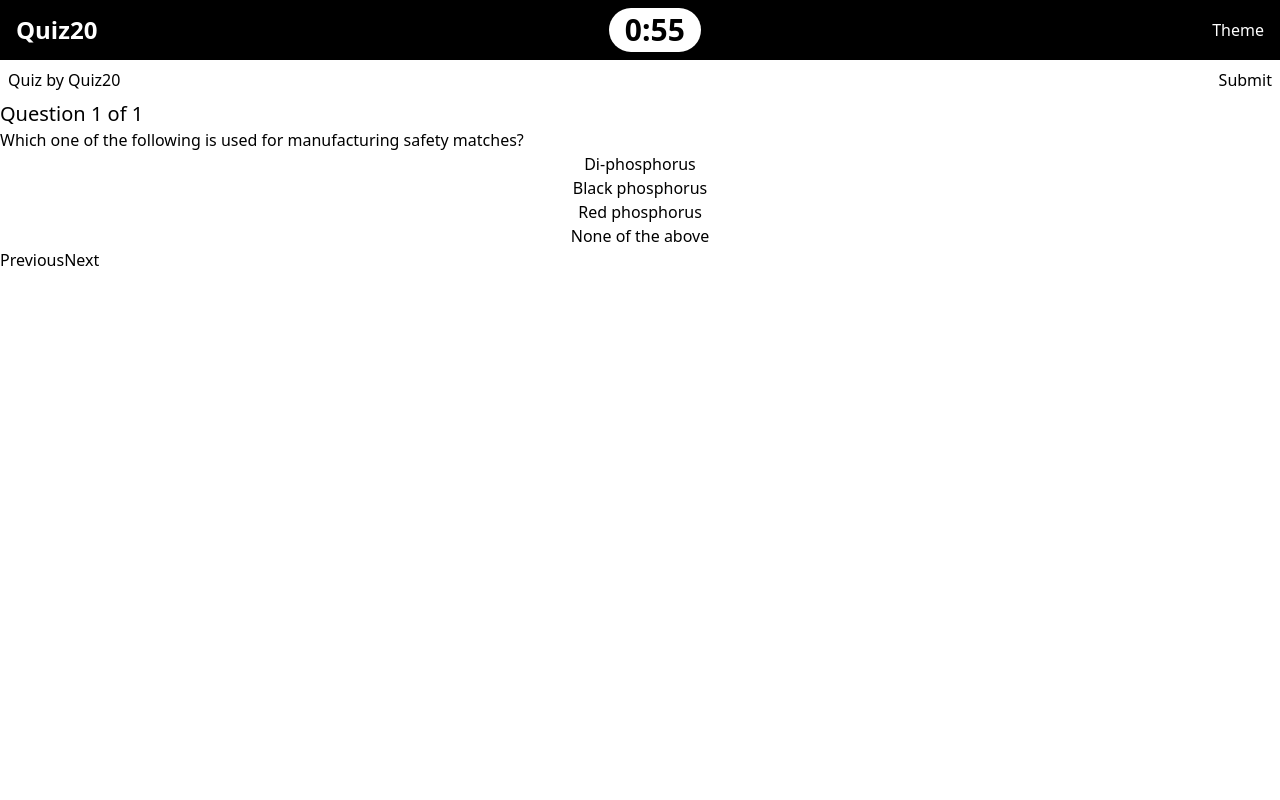
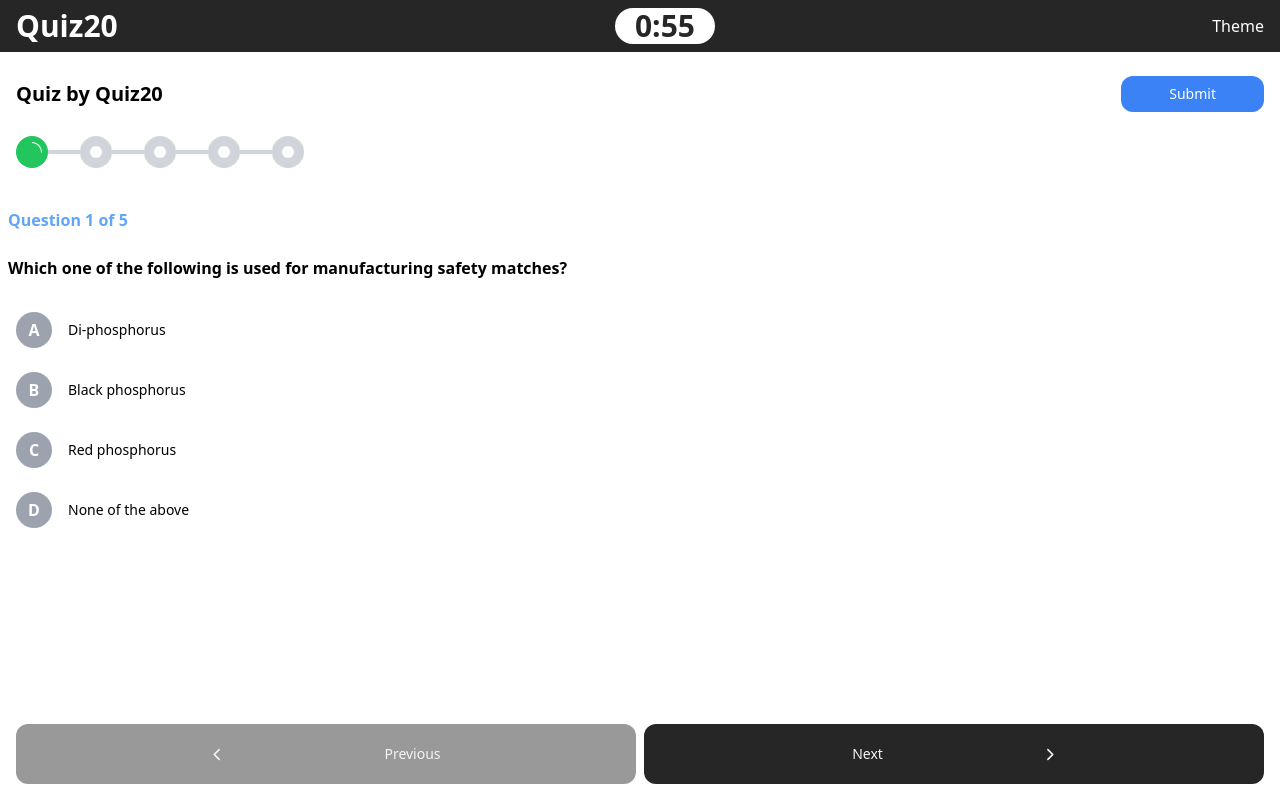
Before and after one commit to KartikMouli/quiz20, a Next.js app: page / in a window 1280 px wide. Built offline with nearby package versions, Linux system fonts and the light colour scheme.

Commit message:
added progressbar & ui changes

```diff
--- /dev/null
+++ b/app/components/progressbar.jsx
@@ -0,0 +1,53 @@
+import { TailSpin } from "react-loader-spinner";
+import { FaCheck } from "react-icons/fa6";
+
+
+
+const ProgressBar = ({ questions, currentQuestionIndex, statuses, onCircleClick }) => {
+
+
+    return (
+        <div className="p-2 mt-4 mb-2 flex items-center">
+            {questions.map((_, index) => (
+                <div key={index} className="flex items-center">
+                    {/* Circle for each question */}
+                    <div
+                        onClick={() => onCircleClick(index)}
+                        className={`flex items-center justify-center w-8 h-8 rounded-full cursor-pointer transition-colors
+                            ${index === currentQuestionIndex
+                                ? 'bg-green-500' // Show blue if it's the current question
+                                : statuses[index] === 'solved'
+                                    ? 'bg-blue-500' // Show green if the question is solved
+                                    : statuses[index] === 'skipped'
+                                        ? 'bg-yellow-500' // Show yellow if the question is skipped
+                                        : 'bg-gray-300' // Default gray for other statuses
+                            }`}
+                    >
+                        {index === currentQuestionIndex ? (
+                            <TailSpin
+                                visible={true}
+                                height="20"
+                                width="20"
+                                color="#ffffff" // White spinner color
+                                ariaLabel="tail-spin-loading"
+                                radius="1"
+                            />
+                        ) :
+                            statuses[index] === 'solved'
+                                ? (<FaCheck className="text-white" />)
+                                : (
+                                    <div className="flex items-center justify-center w-3 h-3 rounded-full bg-white" />
+                                )
+                        }
+                    </div>
+                    {/* Connector line */}
+                    {index < questions.length - 1 && (
+                        <div className="w-8 h-1 bg-gray-300" />
+                    )}
+                </div>
+            ))}
+        </div>
+    );
+};
+
+export default ProgressBar;
--- a/app/components/quiz.jsx
+++ b/app/components/quiz.jsx
@@ -1,6 +1,6 @@
-"use client"
 import React, { useState } from "react";
-
+import ProgressBar from "./ProgressBar"; // Import ProgressBar
+import { FaArrowLeft, FaChevronLeft, FaChevronRight } from "react-icons/fa6";
 
 const quizQuestions = [
     {
@@ -8,68 +8,134 @@ const quizQuestions = [
         options: ["Di-phosphorus", "Black phosphorus", "Red phosphorus", "None of the above"],
         answer: "Red phosphorus",
     },
-    // Add more questions as needed
+    {
+        question: "What is the powerhouse of the cell?",
+        options: ["Nucleus", "Mitochondria", "Ribosome", "Endoplasmic Reticulum"],
+        answer: "Mitochondria",
+    },
+    {
+        question: "Which planet is known as the Red Planet?",
+        options: ["Earth", "Jupiter", "Mars", "Saturn"],
+        answer: "Mars",
+    },
+    {
+        question: "What is the chemical symbol for water?",
+        options: ["H2O", "O2", "CO2", "NaCl"],
+        answer: "H2O",
+    },
+    {
+        question: "Which gas do plants absorb from the atmosphere?",
+        options: ["Oxygen", "Nitrogen", "Carbon Dioxide", "Helium"],
+        answer: "Carbon Dioxide",
+    },
 ];
 
 function Quiz() {
     const [currentQuestion, setCurrentQuestion] = useState(0);
-    const [selectedOption, setSelectedOption] = useState(null);
+    const [selectedAnswer, setSelectedAnswer] = useState(null);
+    const [selectedAnswers, setSelectedAnswers] = useState(Array(quizQuestions.length).fill(null));
+    const [statuses, setStatuses] = useState(Array(quizQuestions.length).fill(null));
 
     const handleNext = () => {
         if (currentQuestion < quizQuestions.length - 1) {
             setCurrentQuestion(currentQuestion + 1);
-            setSelectedOption(null); // Reset selected option
+            setSelectedAnswer(selectedAnswers[currentQuestion + 1]);
+        }
+        if (!selectedAnswer) {
+            const newStatuses = [...statuses];
+            newStatuses[currentQuestion] = 'skipped'; // Update status based on the selection
+            setStatuses(newStatuses);
         }
     };
 
     const handlePrevious = () => {
         if (currentQuestion > 0) {
             setCurrentQuestion(currentQuestion - 1);
-            setSelectedOption(null); // Reset selected option
+            setSelectedAnswer(selectedAnswers[currentQuestion - 1]);
+        }
+
+        if (!selectedAnswer) {
+            const newStatuses = [...statuses];
+            newStatuses[currentQuestion] = 'skipped'; // Update status based on the selection
+            setStatuses(newStatuses);
         }
     };
 
+    const handleAnswerSelection = (option) => {
+        setSelectedAnswer(option);
+
+        const newStatuses = [...statuses];
+        newStatuses[currentQuestion] = 'solved'
+        setStatuses(newStatuses);
+
+        const newSelectedAnswers = [...selectedAnswers];
+        newSelectedAnswers[currentQuestion] = option;
+        setSelectedAnswers(newSelectedAnswers)
+
+    };
+
+    const handleCircleClick = (index) => {
+        setCurrentQuestion(index);
+        setSelectedAnswer(selectedAnswers[index]);
+    };
+
     return (
-        <div>
-
-            <div className="flex justify-between p-2">
-                <h1>Quiz by Quiz20</h1>
-                <button>Submit</button>
+        <div className="flex flex-col min-h-[90vh] p-2 mt-2">
+            <div className="flex justify-between mt-2 px-2  items-center">
+                <h2 className="text-xl font-semibold">Quiz by Quiz20</h2>
+                <button className="text-sm bg-blue-500 text-white py-2 px-12 rounded-xl">
+                    Submit
+                </button>
             </div>
 
-            <div >
-                <h2 className="text-xl">Question {currentQuestion + 1} of {quizQuestions.length}</h2>
-                <p>
-                    {quizQuestions[currentQuestion].question}
-                </p>
+            {/* Progress Bar */}
+            <ProgressBar
+                questions={quizQuestions}
+                currentQuestionIndex={currentQuestion}
+                statuses={statuses} // Pass the statuses array to ProgressBar
+                onCircleClick={handleCircleClick}
+            />
 
-                <div className="flex flex-col">
+            <div className="mt-6">
+                <h2 className="mb-6 text-blue-400 text-md font-semibold">
+                    Question {currentQuestion + 1} of {quizQuestions.length}
+                </h2>
+                <p className="mb-6 font-semibold">{quizQuestions[currentQuestion].question}</p>
+
+                <div className="flex flex-col space-y-2 w-full">
                     {quizQuestions[currentQuestion].options.map((option, index) => (
                         <button
                             key={index}
-                            onClick={() => setSelectedOption(option)}
+                            onClick={() => handleAnswerSelection(option)}
+                            className={`flex items-center p-2 rounded-lg ${selectedAnswer === option ? 'border-2 border-blue-500' : ''}`}
                         >
-                            {option}
+                            {/* Circle with the index (A, B, C, D) */}
+                            <div className={`flex items-center justify-center w-9 h-9 mr-4 ${selectedAnswer === option ? 'bg-blue-500' : 'bg-gray-400'} text-white font-bold rounded-full`}>
+                                {String.fromCharCode(65 + index)}
+                            </div>
+                            {/* Option Text */}
+                            <span className="text-sm">{option}</span>
                         </button>
                     ))}
                 </div>
             </div>
 
-            <div>
+            <div className="fixed bottom-0 left-0 right-0 p-4 bg-white flex justify-center gap-x-2">
                 <button
                     onClick={handlePrevious}
                     disabled={currentQuestion === 0}
+                    className="text-sm flex justify-center gap-x-12 md:gap-x-40 p-5 items-center w-full bg-black/85 rounded-xl disabled:bg-black/40 text-gray-100"
                 >
-                    Previous
+                    <FaChevronLeft size={13} /> Previous
                 </button>
                 <button
                     onClick={handleNext}
                     disabled={currentQuestion === quizQuestions.length - 1}
+                    className="text-sm flex justify-center gap-x-12 md:gap-x-40 items-center p-5 w-full bg-black/85  rounded-xl disabled:bg-black/40 text-gray-100"
                 >
-                    Next
+                    Next <FaChevronRight size={13} />
                 </button>
             </div>
-
         </div>
     );
 }
--- a/app/components/timer.jsx
+++ b/app/components/timer.jsx
@@ -6,9 +6,8 @@ function formatTime(time) {
 }
 
 function Timer({timer}) {
-    console.log(timer)
     return (
-        <div className="bg-white py-1 px-4 text-black text-3xl font-semibold rounded-full">
+        <div className="bg-white px-5 text-black/85 text-3xl font-semibold rounded-full">
             {formatTime(timer)}
         </div>
     );
--- a/app/page.js
+++ b/app/page.js
@@ -13,8 +13,8 @@ export default function Home() {
 
   return (
     <>
-      <header className="flex justify-between items-center py-2 px-4 bg-black text-white">
-        <h1 className="text-2xl font-bold ">Quiz20</h1>
+      <header className="flex justify-between items-center py-2 px-4 bg-black/85 text-white">
+        <h1 className="text-3xl font-semibold ">Quiz20</h1>
         <Timer timer={timer} />
         <span>Theme</span>
       </header>
```
Also changed, not shown: package.json (+6 -4 lines), 1 other file (tests, documents, lock files or other folders).
